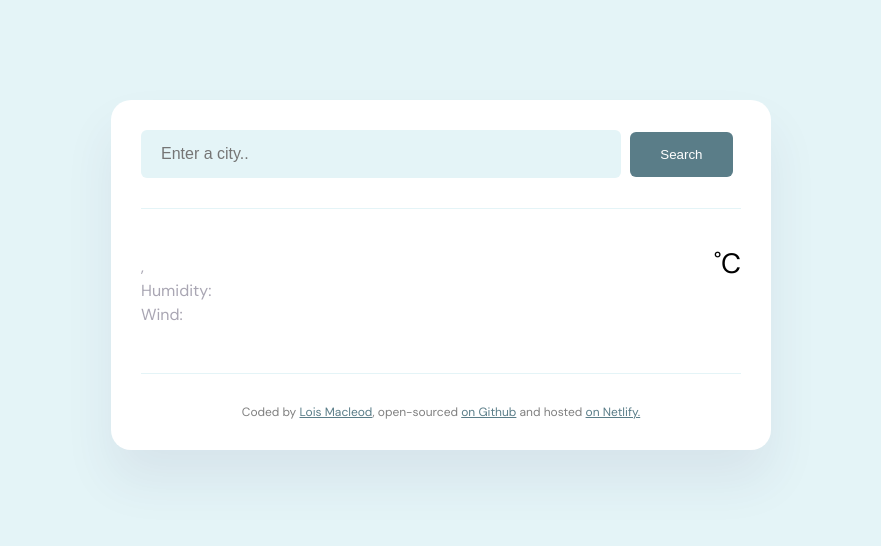
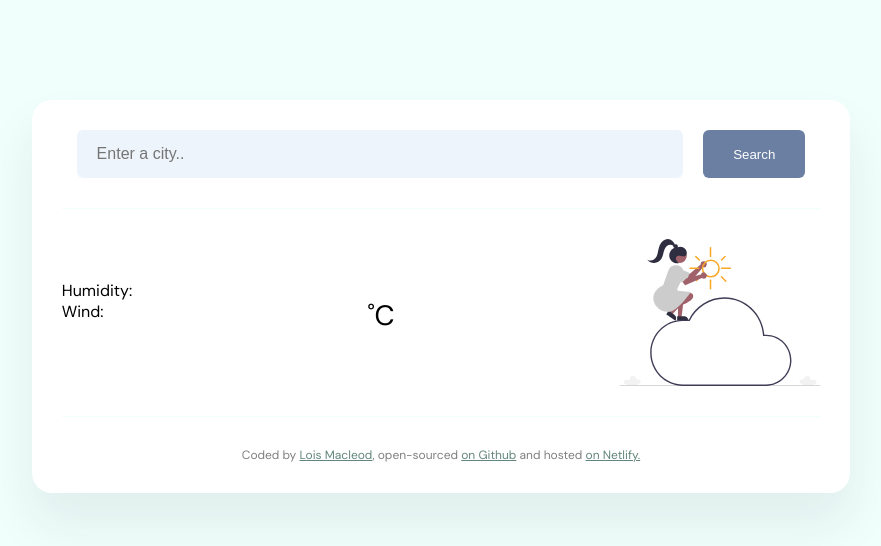
Before and after one commit to loisMac/final-weather, a plain HTML site: page index.html in a window 1280 px wide. Shown: the whole page, without its empty margins (199-1080 px from the left). Drawn offline with nearby package versions, Linux system fonts and the light colour scheme; no server answers.

Commit message:
Changed CSS colors, added illustration, changed positions

```diff
--- a/index.html
+++ b/index.html
@@ -26,21 +26,19 @@
         <div class="weather-app-data">
             <div>
                <h1 class="weather-app-city" id="city"></h1>
-
                <p class="weather-app-details">
-        <span id="time"></span>,
-        <span id="description"></span>
-        <br>
+                  <h2 id="time"></h2>
+                  <span id="description"></span><br>
                   Humidity: <strong id="humidity"></strong><br>
-         Wind: <strong id="wind-speed"></strong></p>
+                  Wind: <strong id="wind-speed"></strong>
+               </p>
             </div>
             <div class="weather-app-temperature-container">
-            <div id="icon">
-
-            </div>
+               <div id="icon"></div>
                <div class="weather-app-temperature" id="temperature"></div>
                <div class="weather-app-unit">˚C</div>
             </div>
+            <img src="weather.svg" id="weather-illustration" style="max-width: 200px;">
          </div>
 </main>
     <footer>Coded by
--- a/src/style.css
+++ b/src/style.css
@@ -4,31 +4,36 @@ body {
         font-optical-sizing: auto;
         font-weight: 400;
         font-style: normal;
-        background-color: #e4f4f7;
+        background-color: #f0fffb;
         margin-top: 100px;
 }
 
 a {
-    color: #5a7d88;
+    color: #62867d;
 }
 
 header {
-    border-bottom: 1px solid #e4f4f7;
+    border-bottom: 1px solid #f0fffb;
     padding-bottom: 30px;
 }
 
 .weather-app {
-    max-height: 800px;
-    max-width: 600px;
-    background: white;
+    max-height: 80%;
+    max-width: 60%;
+    background: #ffffff;
     margin: 0 auto;
     padding: 30px;
     border-radius: 20px;
-    box-shadow: 0 30px 50px rgba(65, 50, 100, 0.08);
+    box-shadow: 0 30px 50px rgba(44, 34, 68, 0.08);
+}
+
+.search-form {
+    display: flex;
+    justify-content: space-evenly;
 }
 
 .search-form-input {
-    background-color: #e4f4f7;
+    background-color: #eef4fb;
 
     border: none;
     border-radius: 6px;
@@ -38,7 +43,7 @@ header {
 }
 
 .search-form-button {
-    background-color: #5a7d88;
+    background-color: #6b7fa3;
     color: white;
     margin-left: 5px;
     border: none;
@@ -49,6 +54,7 @@ header {
 
 main {
     padding: 30px 0;
+
 }
 
 .weather-app-data {
@@ -68,16 +74,31 @@ main {
     font-size: 16px;
     font-weight: 500px;
     line-height: 24px;
-    color: rgba(39, 33, 66, 0.4);
+    margin: 0;
+
 }
 
 .weather-app-details strong {
-    color: #5a7d88;
+    color: #62867d;
+}
+
+h2 {
+    margin-top: 0;
+    color: rgba(0, 0, 0, 0.7);
 }
 
 .weather-app-temperature-container {
     display: flex;
+    align-items: center;
 }
+
+img.weather-illustration {
+    max-width: 50px;
+    max-height: 50px;
+    margin-left: 10px;
+}
+
+
 
 .weather-app-icon {
     width: 88px;
@@ -97,7 +118,7 @@ main {
 }
 
 footer {
-    border-top: 1px solid #e4f4f7;
+    border-top: 1px solid #f0fffb;
     padding-top: 30px;
     text-align: center;
     font-size: 12px;
```
Also changed, not shown: weather.svg (added), 1 other file. Lines whose indentation alone changed are shown as unchanged.
